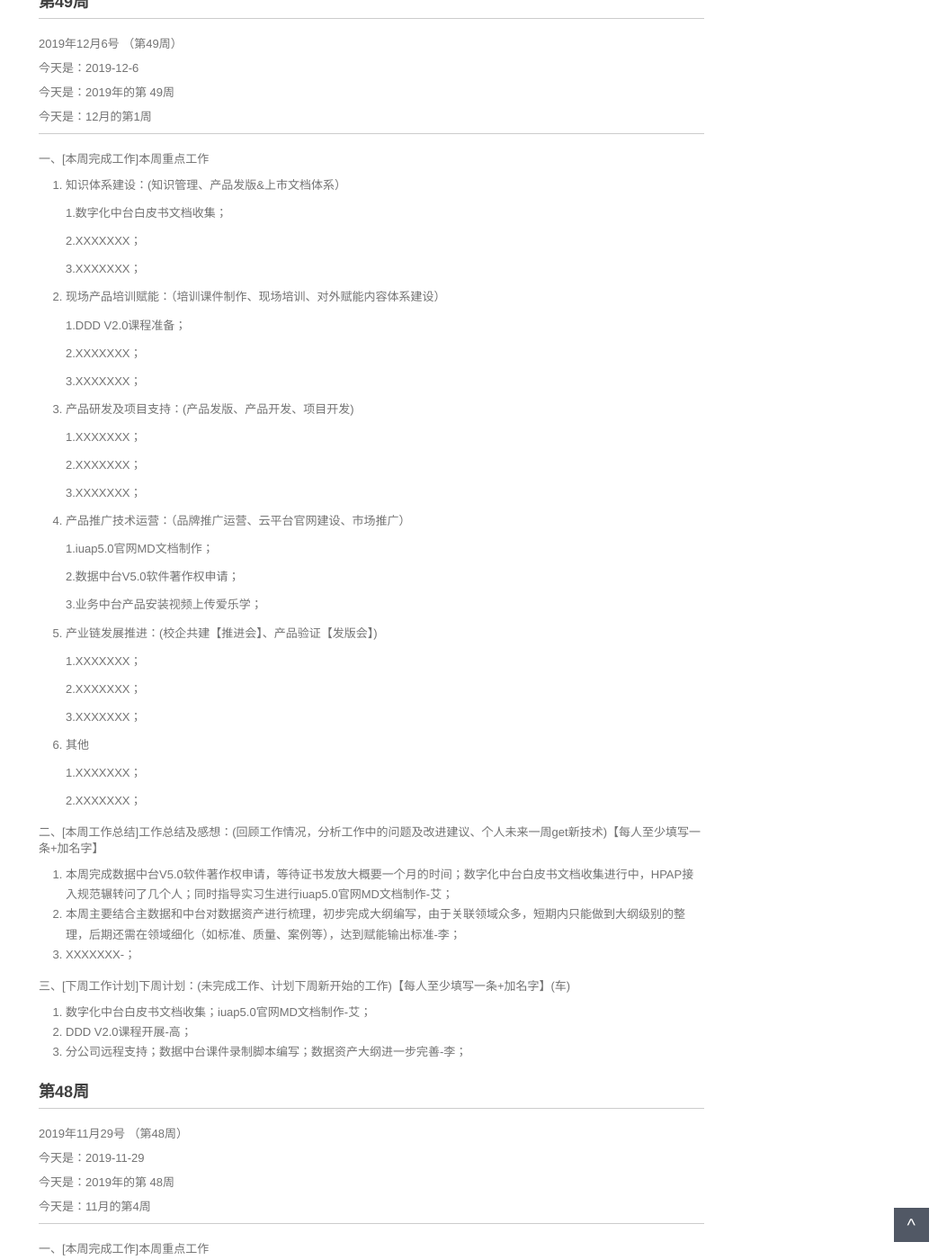
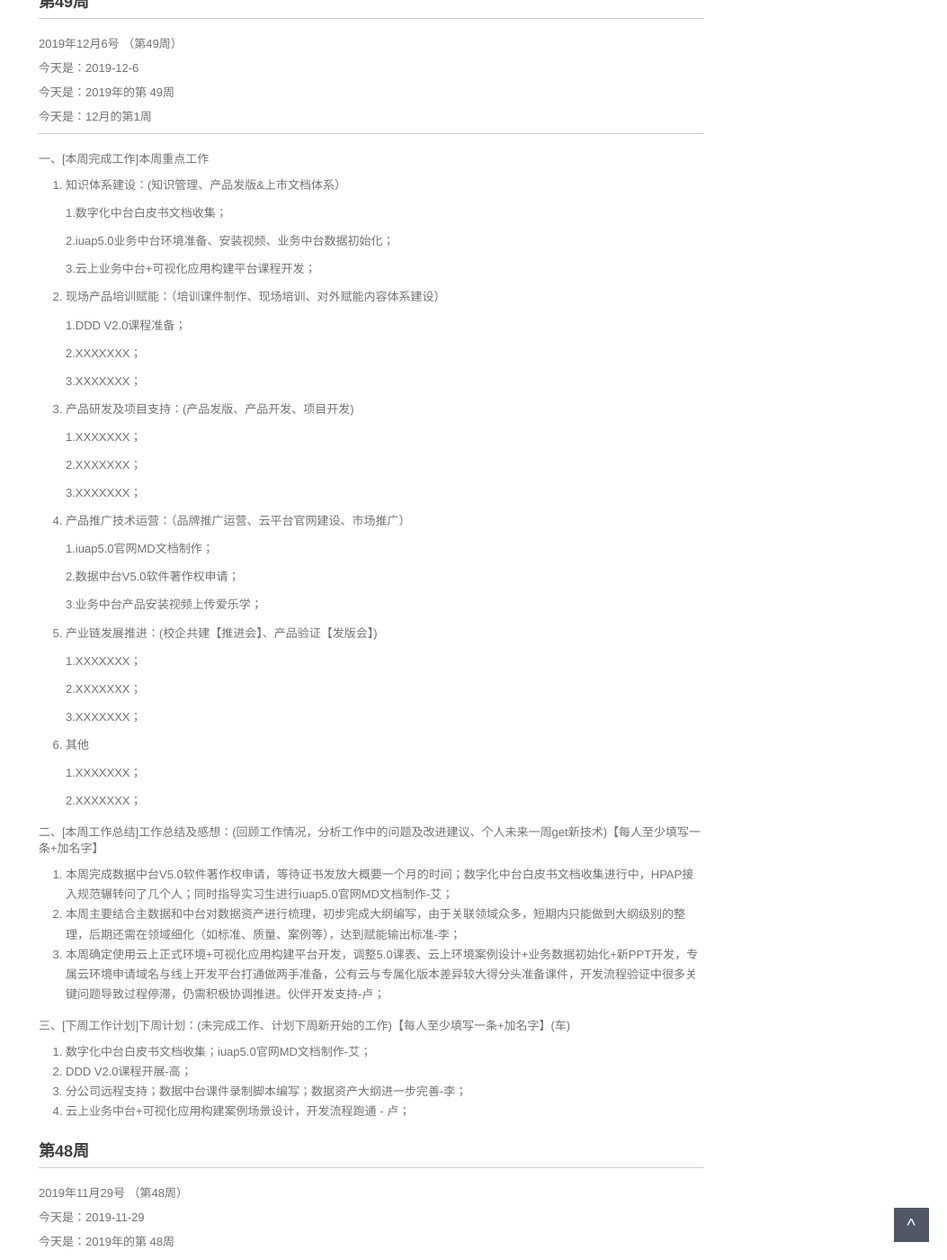
Before and after one commit to walllFlower/blog, a Jekyll site: the page built from _posts/2018-07-17-day_report_cxz.md, in a window 1280 px wide and 1400 px high, scrolled down 341 px. Shown: the whole window at 90% size, without its empty margins (227-1280 px from the left). Built offline with Jekyll 4.4.1, drawn with Linux system fonts in a browser that asks for light colours; comment, search, counter and statistics services are not loaded.

Commit message:
Update 2018-07-17-day_report_cxz.md

```diff
--- a/_posts/2018-07-17-day_report_cxz.md
+++ b/_posts/2018-07-17-day_report_cxz.md
@@ -28,9 +28,9 @@ categories: 技术运营工作周报
 
     1.数字化中台白皮书文档收集；
 
-    2.XXXXXXX；
-
-    3.XXXXXXX；
+    2.iuap5.0业务中台环境准备、安装视频、业务中台数据初始化；
+
+    3.云上业务中台+可视化应用构建平台课程开发；
 
 2. 现场产品培训赋能：（培训课件制作、现场培训、对外赋能内容体系建设）
 
@@ -75,13 +75,14 @@ categories: 技术运营工作周报
 
 1. 本周完成数据中台V5.0软件著作权申请，等待证书发放大概要一个月的时间；数字化中台白皮书文档收集进行中，HPAP接入规范辗转问了几个人；同时指导实习生进行iuap5.0官网MD文档制作-艾；
 2. 本周主要结合主数据和中台对数据资产进行梳理，初步完成大纲编写，由于关联领域众多，短期内只能做到大纲级别的整理，后期还需在领域细化（如标准、质量、案例等），达到赋能输出标准-李；
-3. XXXXXXX-；
+3. 本周确定使用云上正式环境+可视化应用构建平台开发，调整5.0课表、云上环境案例设计+业务数据初始化+新PPT开发，专属云环境申请域名与线上开发平台打通做两手准备，公有云与专属化版本差异较大得分头准备课件，开发流程验证中很多关键问题导致过程停滞，仍需积极协调推进。伙伴开发支持-卢；
 
 三、[下周工作计划]下周计划：(未完成工作、计划下周新开始的工作)【每人至少填写一条+加名字】(车)
 
 1. 数字化中台白皮书文档收集；iuap5.0官网MD文档制作-艾；
 2. DDD V2.0课程开展-高；
 3. 分公司远程支持；数据中台课件录制脚本编写；数据资产大纲进一步完善-李；
+4. 云上业务中台+可视化应用构建案例场景设计，开发流程跑通 - 卢；
 
 
 
```
